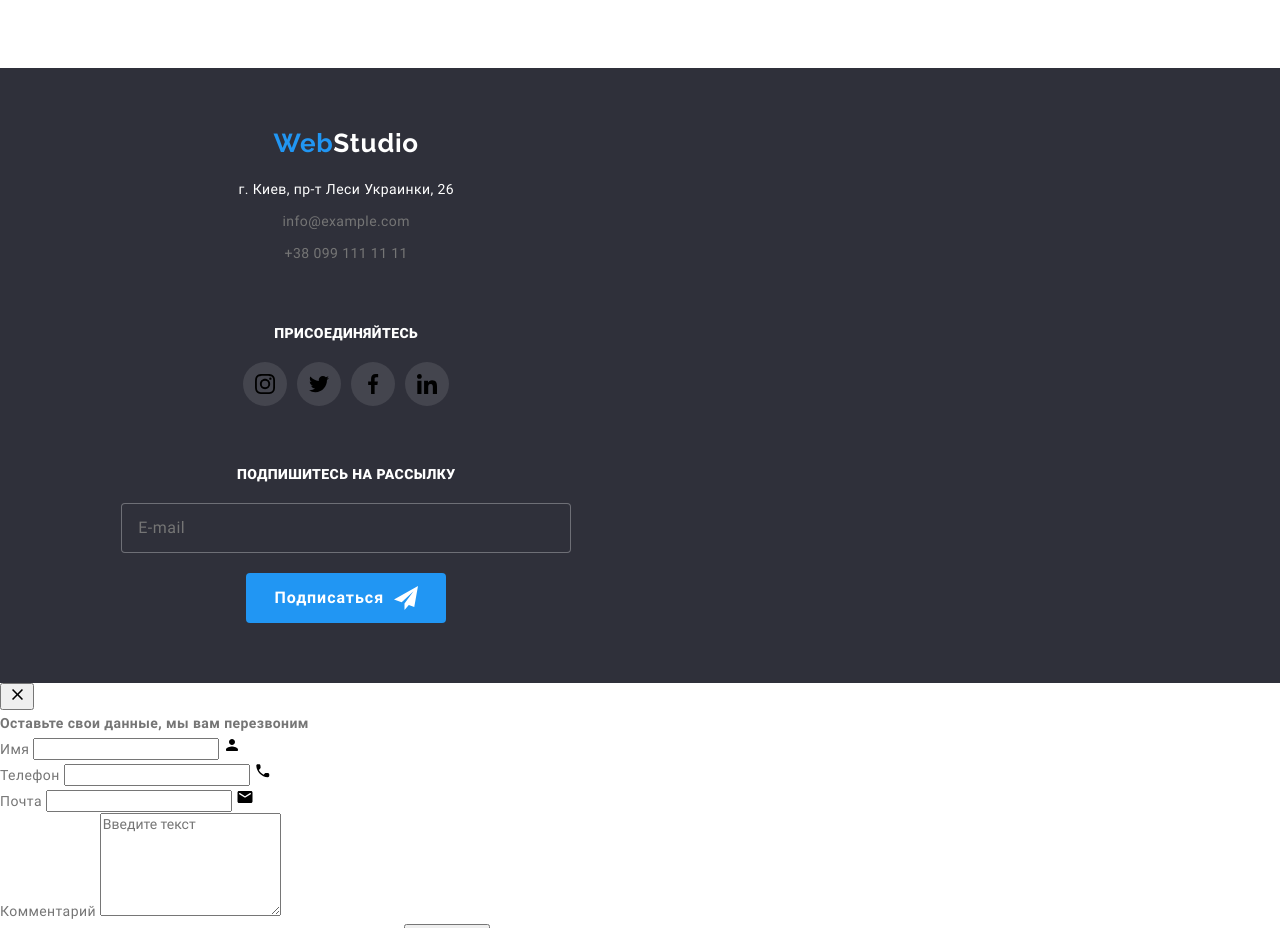
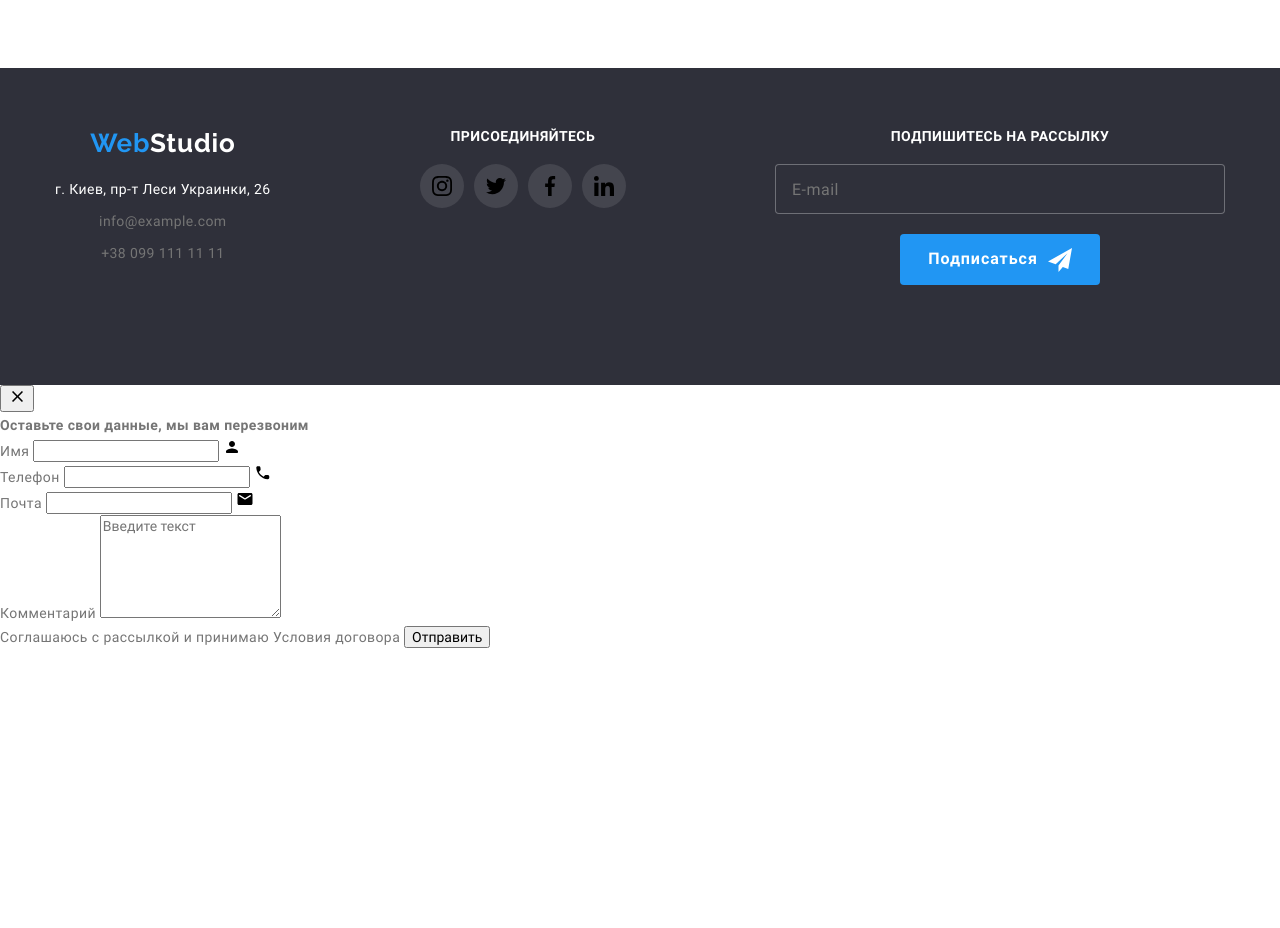
Before and after one commit to playsoksana/goit-markup-hw-08, a plain HTML site: page index.html in a window 1280 px wide. Shown: the part 3380-4308 px from the top of the page. After the commit the page ends 4030 px from the top, so only its background shows below. Drawn offline with Linux system fonts and the light colour scheme.

Commit message:
Частисно адаптивка футера

```diff
--- a/sass/components/_footer.scss
+++ b/sass/components/_footer.scss
@@ -5,20 +5,14 @@
 }
 
 .footer-container {
-  display: flex;
-  flex-direction: column;
   @media screen and (min-width: 768px) {
     display: flex;
     flex-wrap: wrap;
+    justify-content: space-between;
   }
 }
 
 .address {
-  display: block;
-  margin-left: auto;
-  margin-right: auto;
-
-  width: 100%;
   margin-bottom: 60px;
 
   &__text {
@@ -39,16 +33,19 @@
 .networks-container,
 .mailing-form {
   @media screen and (min-width: 768px) {
-    width: calc((100% - 5px) / 2);
+    width: 100% / 2;
   }
+  @media screen and (min-width: 1200px) {
+    width: 100% / 3;
   }
-
-.networks-container,
-.mailing-form {
+  &__title {
+    display: block;
+    margin: 0 0 20px;
     font-weight: 700;
     line-height: 1.2;
     color: $second-title;
     text-transform: uppercase;
+  }
 }
 
 .networks-container {
@@ -56,12 +53,12 @@
 }
 
 .mailing-form {
-  display: flex;
-  flex-direction: column;
+  &__input {
+    display: inline-block;
+    width: 100%;
+
+    @media screen and (min-width: 1200px) {
+      width: calc(100% - 250px);
     }
-
-.networks-container__title,
-.mailing-form__title {
-  display: block;
-  margin: 0 0 20px;
   }
+}
```
Also changed, not shown: css/main.css, css/main.min.css, 2 other files. Lines whose indentation alone changed are shown as unchanged.
